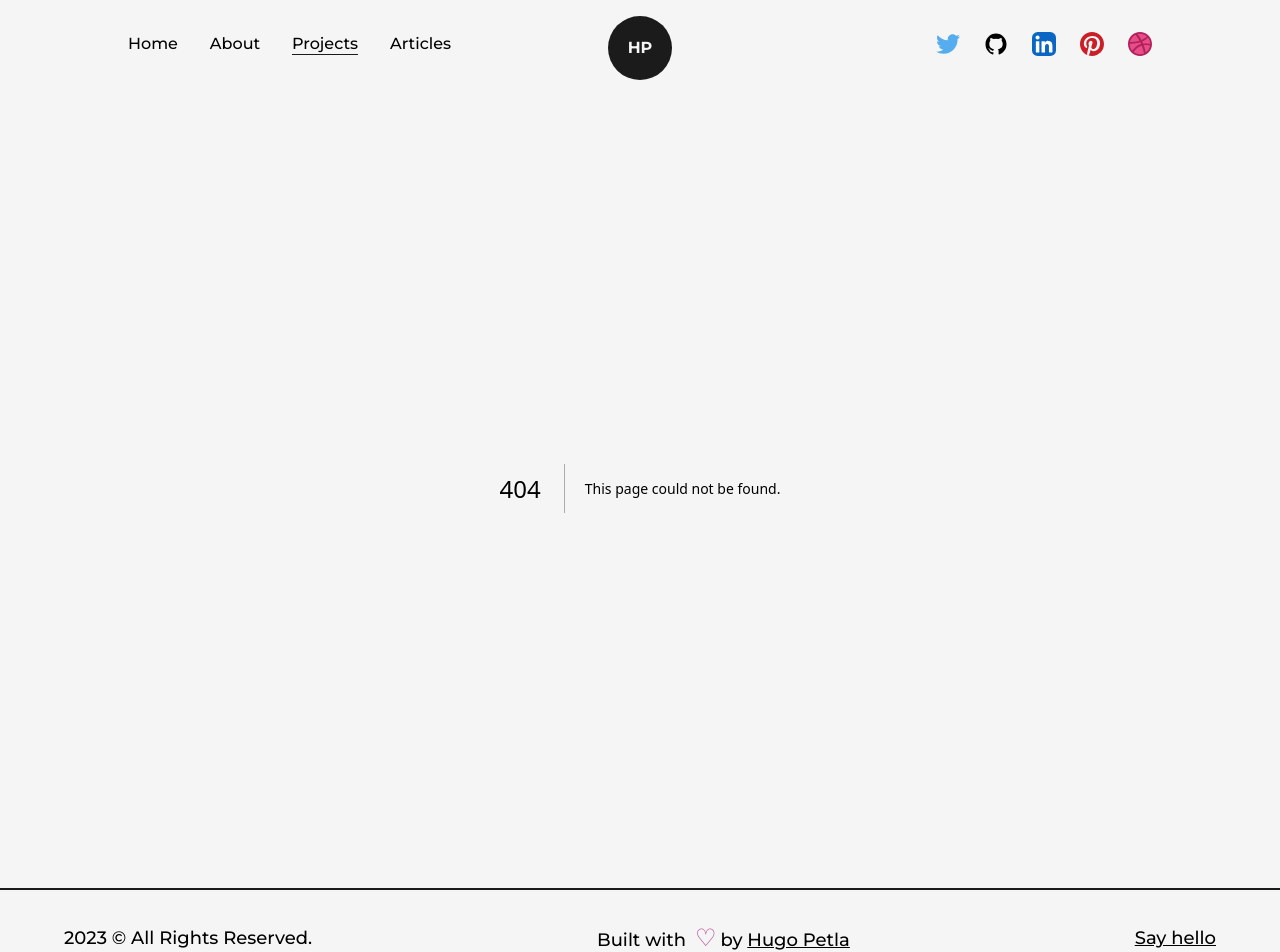
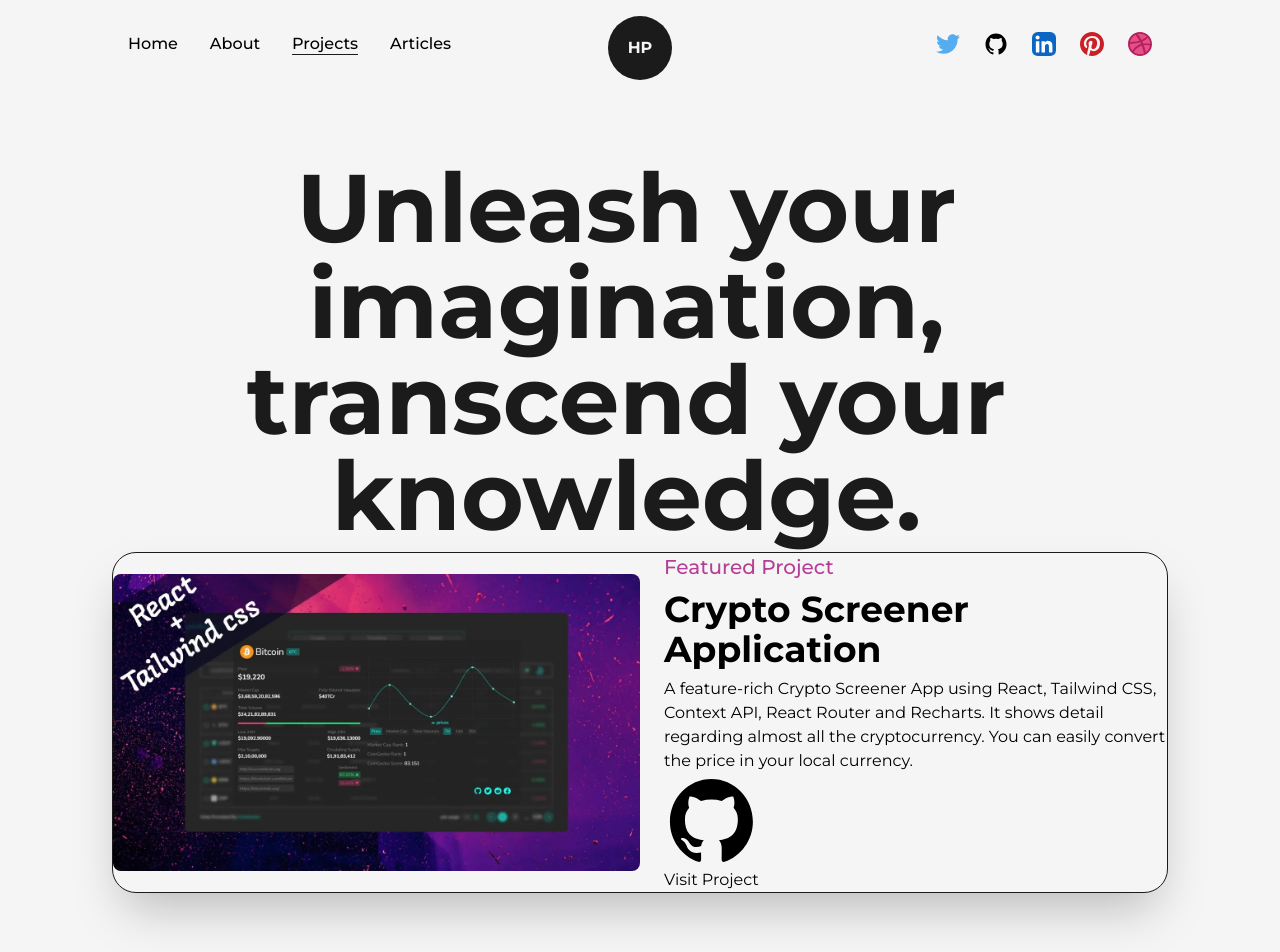
Before and after one commit to HugoPetla/my-portifolio, a Next.js app: page /projects in a window 1280 px wide. Before the commit this address had no page. Shown: the top 952 px of the page. Built offline with nearby package versions, Linux system fonts and the light colour scheme.

Commit message:
starting project page

```diff
--- a/src/app/about/page.tsx
+++ b/src/app/about/page.tsx
@@ -89,12 +89,12 @@ export default function About() {
               with stunning interfaces and seamless functionality.
             </p>
           </div>
-          <div className="col-span-3 relative w-64 h-max rounded-2xl border-2 border-solid border-dark bg-light p-8">
+          <div className="col-span-3 relative w-80 h-max rounded-2xl border-2 border-solid border-dark bg-light p-8">
             <div className="absolute top-0 -right-3 -z-10 w-[102%] h-[103%] rounded-[2rem] bg-dark" />
             <Image
               src={profilePic}
               alt="HugoPetlaProfile"
-              className="w-64 h-auto rounded-2xl"
+              className="w-80 h-auto rounded-2xl"
             />
           </div>
 
--- /dev/null
+++ b/src/app/projects/page.tsx
@@ -0,0 +1,92 @@
+"use client";
+import { AnimatedText } from "@/components/AnimatedText";
+import { GithubIcon } from "@/components/Icons";
+import Head from "next/head";
+import Image, { StaticImageData } from "next/image";
+import Link from "next/link";
+import ProjectImg from "@/public/images/projects/crypto-screener-cover-image.jpg";
+
+interface FeaturedProjectProps {
+  type: string;
+  title: string;
+  summary: string;
+  img: StaticImageData;
+  link: string;
+  github: string;
+}
+
+const FeaturedProject = ({
+  type,
+  title,
+  summary,
+  img,
+  link,
+  github,
+}: FeaturedProjectProps) => {
+  return (
+    <article className="w-full flex items-center justify-between rounded-3xl border border-solid border-dark bg-light shadow-2xl">
+      <Link
+        className="w-1/2 cursor-pointer overflow-hidden rounded-lg"
+        href={link}
+        target="_blank"
+      >
+        <Image src={img} alt={title} className="w-full h-auto" />
+      </Link>
+      <div className="w-1/2 flex flex-col items-start justify-between pl-6">
+        <span className="text-primary font-medium text-xl">{type}</span>
+        <Link
+          href={link}
+          target="_blank"
+          className="hover:underline underline-offset-2"
+        >
+          <h2 className="my-2 w-full text-left text-4xl font-bold">{title}</h2>
+        </Link>
+        <p>{summary}</p>
+        <div>
+          <Link href={github} target="_blank">
+            <GithubIcon className="w-10" />
+          </Link>
+          <Link href={link} target="_blank">
+            Visit Project
+          </Link>
+        </div>
+      </div>
+    </article>
+  );
+};
+
+export default function Projects() {
+  return (
+    <div className="pt-0 pb-0 px-32">
+      <Head>
+        <title>Hugo Petla | Projects page</title>
+        <meta
+          name="description"
+          content="here you find some of my main projects"
+        />
+      </Head>
+      <main className="w-full mb-16 flex flex-col items-center justify-center pt-16">
+        <AnimatedText
+          text="Unleash your imagination, transcend your knowledge."
+          key={1}
+        />
+        <div className="grid grid-cols-12 gap-24">
+          <div className="col-span-12">
+            <FeaturedProject
+              title="Crypto Screener Application"
+              summary="A feature-rich Crypto Screener App using React, Tailwind CSS, Context API, React Router and Recharts.
+It shows detail regarding almost all the cryptocurrency. You can easily convert the price in your
+local currency."
+              link="/"
+              type="Featured Project"
+              github="/"
+              img={ProjectImg}
+            />
+          </div>
+          <div className="col-span-6 md:col-span-6">Project 1</div>
+          <div className="col-span-6 md:col-span-6">Project 2</div>
+        </div>
+      </main>
+    </div>
+  );
+}
--- a/src/components/AnimatedText/index.tsx
+++ b/src/components/AnimatedText/index.tsx
@@ -33,7 +33,7 @@ export const AnimatedText = ({
   className,
 }: {
   text: string;
-  className: string;
+  className?: string;
 }) => {
   return (
     <div className="w-full mx-auto py-2 flex items-center justify-center text-center overflow-hidden">
```
Also changed, not shown: public/images/projects/crypto-screener-cover-image.jpg (added).
